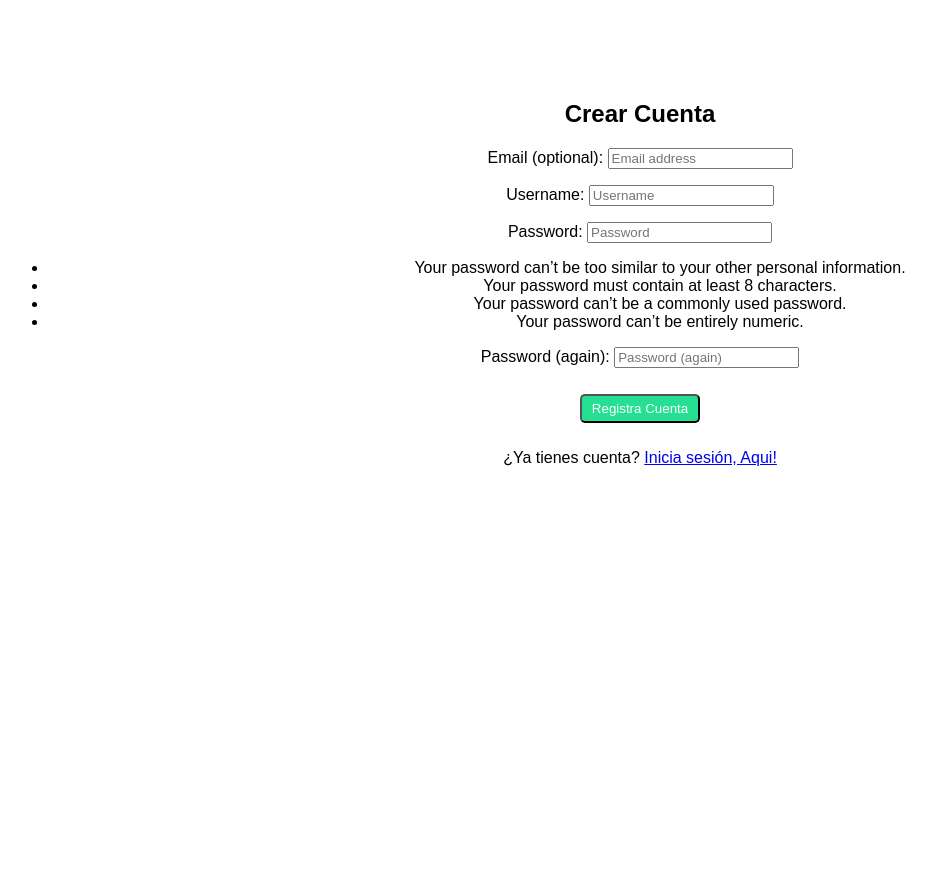
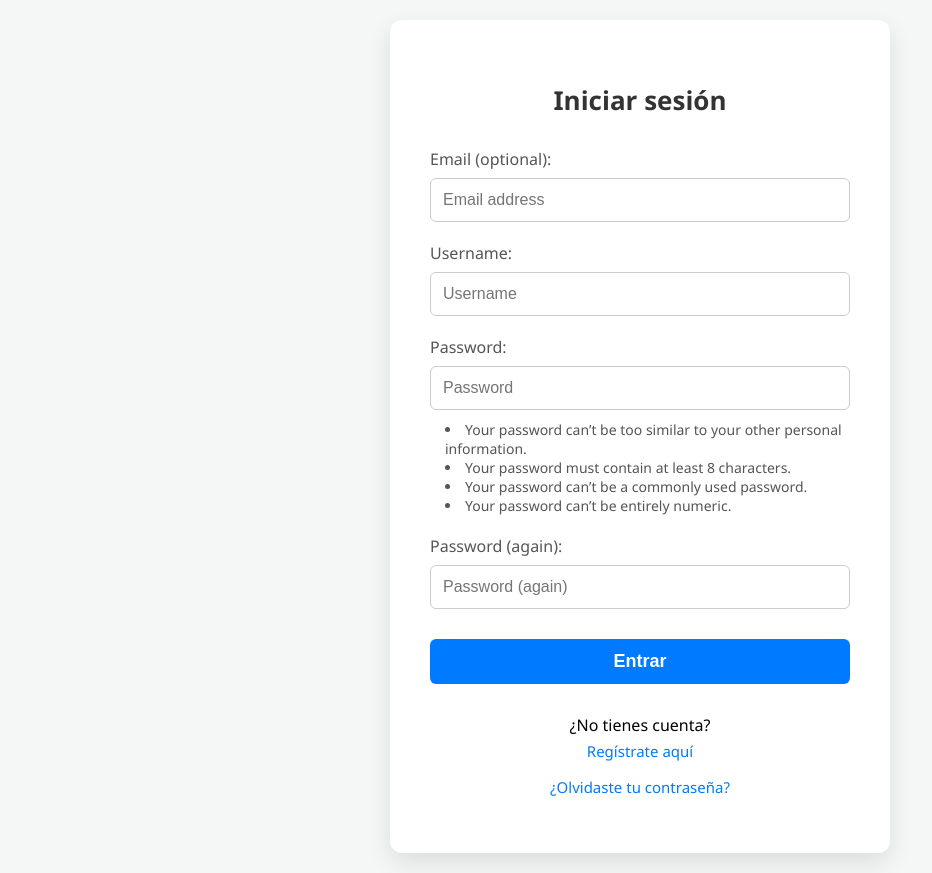
Before and after one commit to Francisco4nt0n10/Proyecto_final, a Django app: page /accounts/signup/ in a window 1280 px wide. Shown: the whole page, without its empty margins (0-932 px from the left). Before the commit the page ends 466 px from the top, so only its background shows below. Run offline with Django 5.2, Linux system fonts and the light colour scheme; some libraries are stand-ins or nearby versions.

Commit message:
INICIO DE SESION - PRESENTABLE

```diff
--- a/templates/account/signup.html
+++ b/templates/account/signup.html
@@ -1,20 +1,158 @@
+{% load socialaccount %}
+{% load account %}
+
 <!DOCTYPE html>
-<html>
+<html lang="es">
 <head>
-    <title>Registro</title>
+    <meta charset="UTF-8">
+    <meta name="viewport" content="width=device-width, initial-scale=1.0">
+    <title>Iniciar Sesión Profesional</title>
+
+    <style>
+        /* ------------------ ESTILOS BASE Y FONDO ------------------ */
+        body {
+            font-family: 'Segoe UI', Tahoma, Geneva, Verdana, sans-serif;
+            background-color: #f4f7f6;
+            display: flex;
+            justify-content: center;
+            align-items: center;
+            min-height: 100vh;
+            margin: 0;
+            padding: 20px 0;
+        }
+
+        /* ------------------ ESTILOS DEL CONTENEDOR (CARD) - GENÉRICO ------------------ */
+        .auth-card {
+            background-color: white;
+            padding: 40px;
+            border-radius: 12px;
+            box-shadow: 0 10px 25px rgba(0, 0, 0, 0.1);
+            width: 100%;
+            max-width: 420px;
+            text-align: center;
+        }
+
+        /* ------------------ TÍTULO ------------------ */
+        h2 {
+            color: #333;
+            margin-bottom: 30px;
+            font-size: 26px;
+            font-weight: 600;
+        }
+
+        /* ------------------ ESTILOS DE FORMULARIOS ------------------ */
+        form p {
+            margin-bottom: 20px;
+            text-align: left;
+        }
+
+        form ul { /* Oculta bullets de las validaciones de contraseña */
+            list-style: disc inside;
+            padding-left: 15px;
+            margin: -10px 0 15px 0;
+            color: #555;
+            font-size: 14px;
+            text-align: left;
+        }
+
+        form label {
+            display: block;
+            margin-bottom: 8px;
+            font-weight: 500;
+            color: #555;
+        }
+
+        input[type="text"], input[type="email"], input[type="password"] {
+            width: 100%;
+            padding: 12px;
+            border: 1px solid #ccc;
+            border-radius: 6px;
+            box-sizing: border-box;
+            font-size: 16px;
+            transition: border-color 0.3s;
+        }
+
+        /* ------------------ ESTILOS DE ENFOQUE POR PÁGINA ------------------ */
+        /* Login y Enlaces */
+        input:focus {
+            border-color: #007bff; /* Azul */
+            outline: none;
+        }
+
+        /* Botón de Login */
+        .btn-primary {
+            width: 100%;
+            padding: 12px;
+            border: none;
+            border-radius: 6px;
+            background-color: #007bff; /* Azul */
+            color: white;
+            font-size: 18px;
+            font-weight: 600;
+            cursor: pointer;
+            margin-top: 10px;
+            transition: background-color 0.3s;
+        }
+
+        .btn-primary:hover {
+            background-color: #0056b3;
+        }
+
+        /* Enlaces secundarios */
+        .extra-links a {
+            color: #007bff;
+            text-decoration: none;
+            margin: 5px 0;
+            display: block;
+            font-size: 15px;
+        }
+
+        .extra-links a:hover {
+            text-decoration: underline;
+        }
+
+        /* ------------------ ESTILOS DE BOTÓN VERDE (Registro) ------------------ */
+        .btn-success {
+            background-color: #28a745; /* Verde */
+        }
+        .btn-success:hover {
+            background-color: #1e7e34;
+        }
+
+        /* ------------------ ESTILOS DE BOTÓN NARANJA (Recuperación) ------------------ */
+        .btn-warning {
+            background-color: #ff9800; /* Naranja */
+        }
+        .btn-warning:hover {
+            background-color: #e68a00;
+        }
+
+        .instruction-text {
+            color: #777;
+            margin-bottom: 30px;
+            font-size: 15px;
+            line-height: 1.5;
+        }
+    </style>
 </head>
-<body style="font-family: sans-serif; text-align: center; margin-top: 100px;">
+<body>
 
-<h2>Crear Cuenta</h2>
+<div class="auth-card">
+    <h2>Iniciar sesión</h2>
 
-<form method="POST" action="{% url 'account_signup' %}">
-    {% csrf_token %}
-    {{ form.as_p }}
+    <form method="POST" action="{% url 'account_login' %}">
+        {% csrf_token %}
 
-    <button type="submit" style="text-decoration: none; padding: 5px 10px; background-color: #25df92; color: white; border-radius: 5px; margin: 10px;">Registra Cuenta</button>
-</form>
+        {{ form.as_p }}
 
-<p>¿Ya tienes cuenta? <a href="{% url 'account_login' %}">Inicia sesión, Aqui!</a></p>
+        <button type="submit" class="btn-primary">Entrar</button>
+    </form>
+
+    <div class="extra-links" style="margin-top: 30px;">
+        <p>¿No tienes cuenta? <a href="{% url 'account_signup' %}">Regístrate aquí</a></p>
+        <p><a href="{% url 'account_reset_password' %}">¿Olvidaste tu contraseña?</a></p>
+    </div>
+</div>
 
 </body>
 </html>
```
